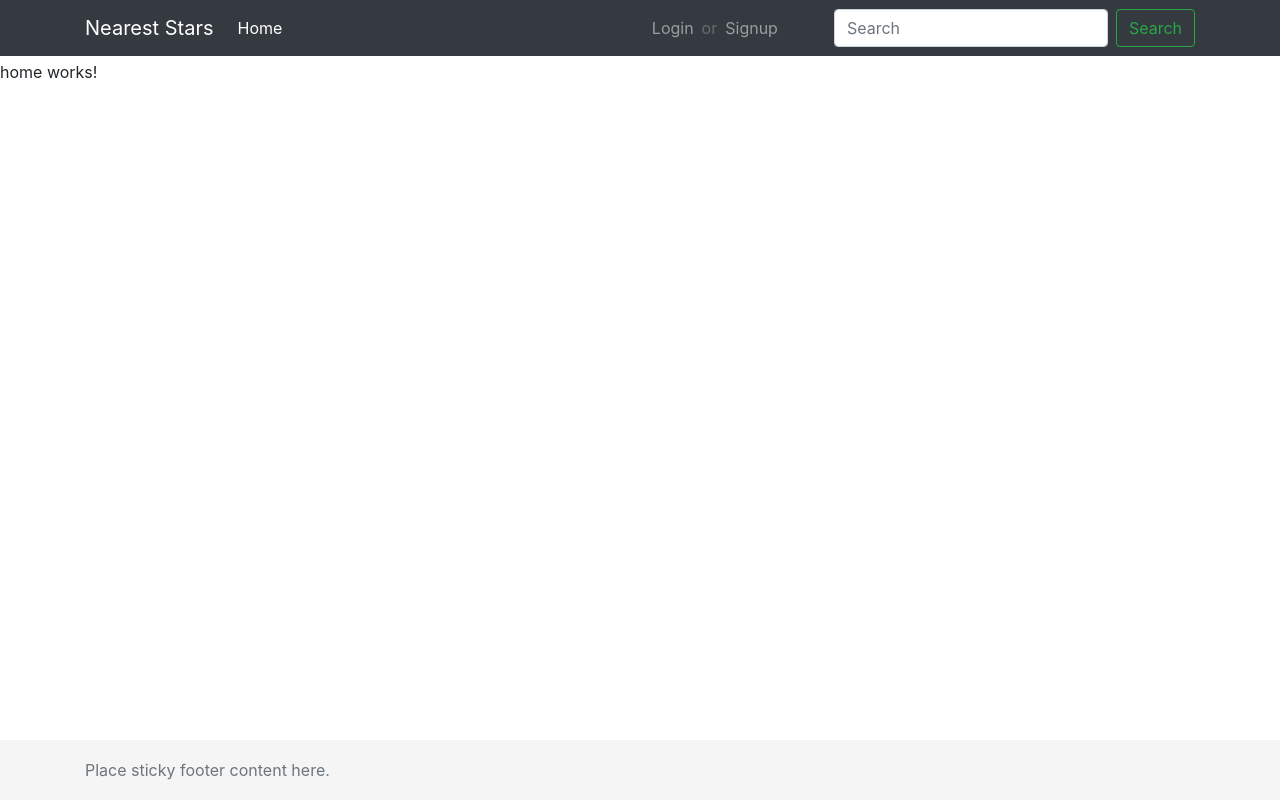
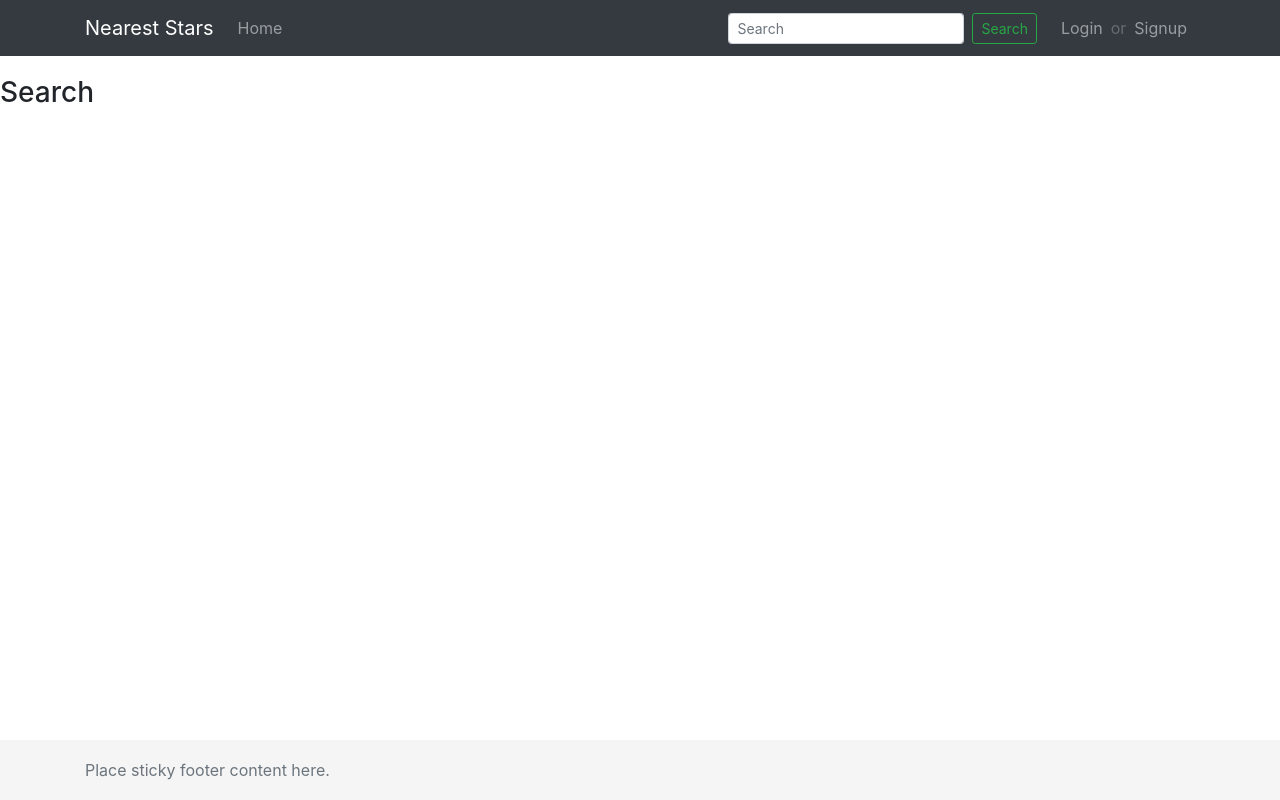
Before and after one commit to JohnnyDevNull/nearest-stars, an Angular app: page /search in a window 1280 px wide. Before the commit this address led to /home. Built offline with nearby package versions, Linux system fonts and the light colour scheme; what @nrwl/nx would draw is missing.

Commit message:
impl search comp

```diff
--- a/apps/client/src/app/app-routing.module.ts
+++ b/apps/client/src/app/app-routing.module.ts
@@ -1,6 +1,7 @@
 import { NgModule } from '@angular/core';
 import { RouterModule, Routes } from '@angular/router';
 import { MainComponent } from './comps/main/main.component';
+import { SearchComponent } from './comps/search/search.component';
 import { HomeComponent } from './pages/home/home.component';
 import { LoginComponent } from './pages/login/login.component';
 import { LogoutComponent } from './pages/logout/logout.component';
@@ -12,6 +13,7 @@ const routes: Routes = [
     { path: 'login', component: LoginComponent },
     { path: 'logout', component: LogoutComponent },
     { path: 'signup', component: SignupComponent },
+    { path: 'search', component: SearchComponent },
     { path: '**', redirectTo: 'home' }
   ] }
 ];
--- a/apps/client/src/app/comps/comps.module.ts
+++ b/apps/client/src/app/comps/comps.module.ts
@@ -6,12 +6,14 @@ import { NgbModule } from '@ng-bootstrap/ng-bootstrap';
 import { FooterComponent } from './footer/footer.component';
 import { HeaderComponent } from './header/header.component';
 import { MainComponent } from './main/main.component';
+import { SearchComponent } from './search/search.component';
 
 @NgModule({
   declarations: [
     HeaderComponent,
     FooterComponent,
-    MainComponent
+    MainComponent,
+    SearchComponent
   ],
   exports: [
     HeaderComponent,
--- a/apps/client/src/app/comps/header/header.component.html
+++ b/apps/client/src/app/comps/header/header.component.html
@@ -20,7 +20,21 @@
           <a class="nav-link" routerLink="/home">Home</a>
         </li>
       </ul>
-      <ul class="navbar-nav">
+
+      <form class="form-inline mt-2 mt-md-0 ml-lg-5"
+            #f="ngForm"
+            (ngSubmit)="onSubmit(f)">
+        <input class="form-control form-control-sm mr-sm-2"
+               type="text"
+               name="search"
+               placeholder="Search"
+               aria-label="Search"
+               ngModel>
+        <button class="btn btn-sm btn-outline-success my-2 my-sm-0"
+                type="submit">Search</button>
+      </form>
+
+      <ul class="navbar-nav ml-3">
         <ng-container *ngIf="!isLoggedIn(); else logout">
           <li class="nav-item" routerLinkActive="active">
             <a class="nav-link" routerLink="/login">Login</a>
@@ -38,18 +52,7 @@
           </li>
         </ng-template>
       </ul>
-      <form class="form-inline mt-2 mt-md-0 ml-lg-5"
-            #f="ngForm"
-            (ngSubmit)="onSubmit(f)">
-        <input class="form-control mr-sm-2"
-               type="text"
-               name="search"
-               placeholder="Search"
-               aria-label="Search"
-               ngModel>
-        <button class="btn btn-outline-success my-2 my-sm-0"
-                type="submit">Search</button>
-      </form>
+
     </div>
   </div>
 </nav>
--- a/apps/client/src/app/comps/header/header.component.ts
+++ b/apps/client/src/app/comps/header/header.component.ts
@@ -1,28 +1,30 @@
-import { Component, OnInit } from '@angular/core';
+import { Component } from '@angular/core';
 import { NgForm } from '@angular/forms';
 import { StateService } from '../../services/state/state-service';
+import { SearchService } from '../search/search.service';
 
 @Component({
   selector: 'nearest-stars-header',
   templateUrl: './header.component.html'
 })
-export class HeaderComponent implements OnInit {
+export class HeaderComponent {
 
   public isCollapsed = true;
 
   constructor(
-    private stateServ: StateService
+    private stateServ: StateService,
+    private searchServ: SearchService
   ) {
-  }
-
-  ngOnInit() {
   }
 
   public isLoggedIn(): boolean {
     return this.stateServ.getIsLoggedIn();
   }
 
-  onSubmit(f: NgForm) {
-    console.log(f.value.search);
+  public onSubmit(f: NgForm): void {
+    this.searchServ.searchSubj.next({
+      context: 'Search',
+      pattern: f.value.search
+    });
   }
 }
--- /dev/null
+++ b/apps/client/src/app/comps/search/search-input.model.ts
@@ -0,0 +1,4 @@
+export interface SearchInputModel {
+  context: string;
+  pattern: string;
+}
--- /dev/null
+++ b/apps/client/src/app/comps/search/search.component.html
@@ -0,0 +1,5 @@
+<h3 class="mt-3">Search</h3>
+<p *ngIf="searchInput">
+  Context: {{ searchInput.context }}<br>
+  Pattern: {{ searchInput.pattern }}
+</p>
--- /dev/null
+++ b/apps/client/src/app/comps/search/search.component.ts
@@ -0,0 +1,27 @@
+import { SearchInputModel } from './search-input.model';
+import { Component, OnInit } from '@angular/core';
+import { SearchService } from './search.service';
+
+@Component({
+  selector: 'nearest-stars-search',
+  templateUrl: './search.component.html',
+})
+export class SearchComponent implements OnInit {
+
+  public searchInput: SearchInputModel | null = null;
+
+  constructor(
+    private searchServ: SearchService
+  ) {
+  }
+
+  ngOnInit() {
+    this.searchInput = this.searchServ.getSearchInput();
+    this.searchServ.searchSubj.subscribe(
+      (searchInput) => {
+        this.searchInput = searchInput;
+      }
+    );
+  }
+
+}
--- /dev/null
+++ b/apps/client/src/app/comps/search/search.service.ts
@@ -0,0 +1,33 @@
+import { Injectable, OnDestroy } from '@angular/core';
+import { Router } from '@angular/router';
+import { Subject, Subscription } from 'rxjs';
+import { SearchInputModel } from './search-input.model';
+
+@Injectable({
+  providedIn: 'root'
+})
+export class SearchService implements OnDestroy {
+
+  private subs: Subscription[] = [];
+  private searchInput: SearchInputModel | null = null;
+  public searchSubj = new Subject<SearchInputModel>();
+
+  public constructor (
+    private router: Router
+  ) {
+    this.searchSubj.subscribe((input: SearchInputModel) => {
+      this.searchInput = input;
+      this.router.navigate(['/', 'search']);
+    });
+  }
+
+  public ngOnDestroy(): void {
+    this.subs.forEach((sub) => {
+      sub.unsubscribe();
+    });
+  }
+
+  public getSearchInput(): SearchInputModel {
+    return this.searchInput;
+  }
+}
```
Also changed, not shown: 1 other file (tests, documents, lock files or other folders).
